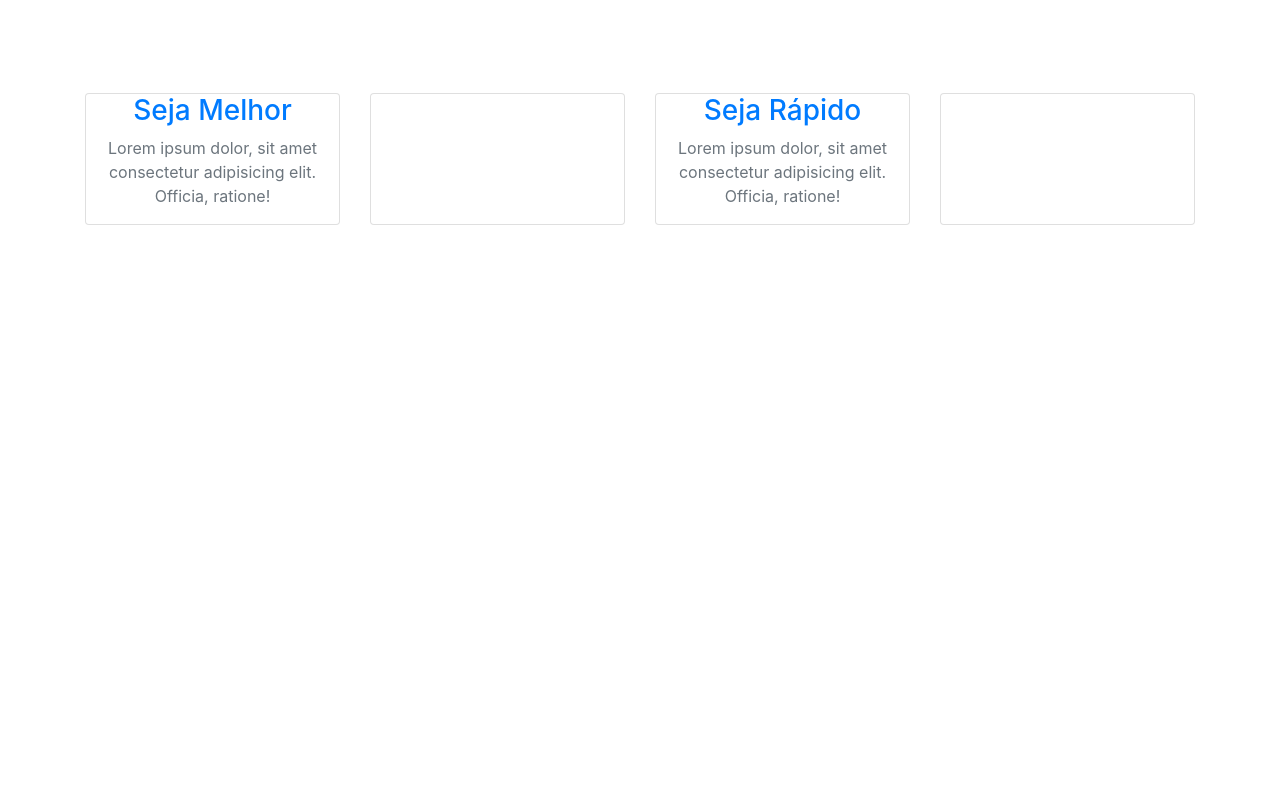
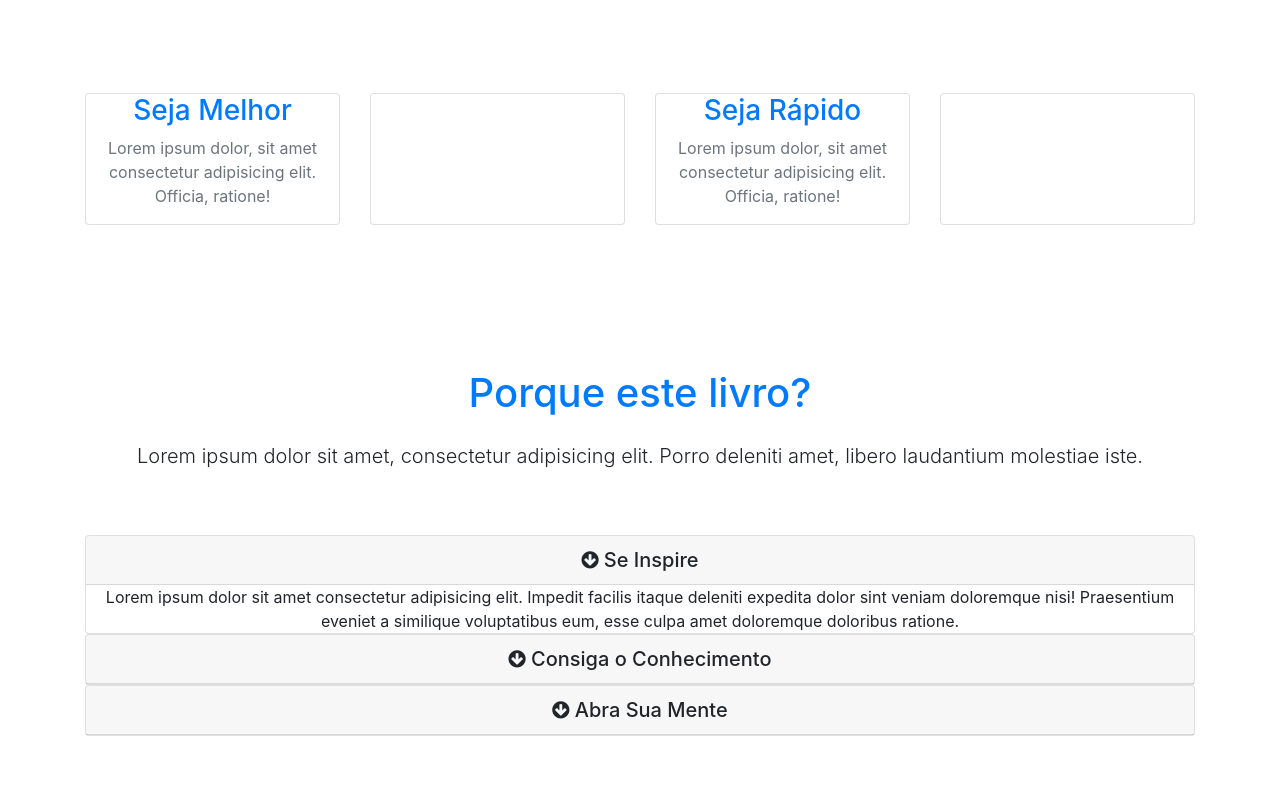
Before and after one commit to Claudiaum/bootstrap4-Mizuxe, a website: page src/index.html in a window 1280 px wide. Shown: the part 804-1591 px from the top of the page. Before the commit the page ends 1077 px from the top, so only its background shows below. Drawn offline with nearby package versions, Linux system fonts and the light colour scheme; files that its build step writes are made by us from their sources.

Commit message:
Accordion Section

```diff
--- a/src/index.html
+++ b/src/index.html
@@ -164,6 +164,101 @@
       </div>
     </section>
 
+    <!-- About / Why -->
+    <section id="about" class="my-5 py-5 text-center bg-faded">
+      <div class="container">
+        <div class="row">
+          <div class="col">
+            <div class="info-header mb-5">
+              <h1 class="text-primary pb-3">
+                Porque este livro?
+              </h1>
+              <p class="lead pb-3">
+                Lorem ipsum dolor sit amet, consectetur adipisicing elit. Porro
+                deleniti amet, libero laudantium molestiae iste.
+              </p>
+            </div>
+
+            <!-- Accordion -->
+            <div id="accordion" class="tablist">
+              <div class="card">
+                <div class="card-header" role="tab" id="heading1">
+                  <h5 class="mb-0">
+                    <div
+                      href="#collapse1"
+                      data-toggle="collapse"
+                      data-parent="#accordion"
+                    >
+                      <i class="fa fa-arrow-circle-down"></i> Se Inspire
+                    </div>
+                  </h5>
+                </div>
+
+                <div id="collapse1" class="collapse show">
+                  <div class="card-block">
+                    Lorem ipsum dolor sit amet consectetur adipisicing elit.
+                    Impedit facilis itaque deleniti expedita dolor sint veniam
+                    doloremque nisi! Praesentium eveniet a similique
+                    voluptatibus eum, esse culpa amet doloremque doloribus
+                    ratione.
+                  </div>
+                </div>
+              </div>
+              <div class="card">
+                <div class="card-header" role="tab" id="heading2">
+                  <h5 class="mb-0">
+                    <div
+                      class="collapsed"
+                      href="#collapse2"
+                      data-toggle="collapse"
+                      data-parent="#accordion"
+                    >
+                      <i class="fa fa-arrow-circle-down"></i> Consiga o
+                      Conhecimento
+                    </div>
+                  </h5>
+                </div>
+
+                <div id="collapse2" class="collapse">
+                  <div class="card-block">
+                    Lorem ipsum dolor sit amet consectetur adipisicing elit.
+                    Impedit facilis itaque deleniti expedita dolor sint veniam
+                    doloremque nisi! Praesentium eveniet a similique
+                    voluptatibus eum, esse culpa amet doloremque doloribus
+                    ratione.
+                  </div>
+                </div>
+              </div>
+              <div class="card">
+                <div class="card-header" role="tab" id="heading3">
+                  <h5 class="mb-0">
+                    <div
+                      class="collapsed"
+                      href="#collapse3"
+                      data-toggle="collapse"
+                      data-parent="#accordion"
+                    >
+                      <i class="fa fa-arrow-circle-down"></i> Abra Sua Mente
+                    </div>
+                  </h5>
+                </div>
+
+                <div id="collapse3" class="collapse">
+                  <div class="card-block">
+                    Lorem ipsum dolor sit amet consectetur adipisicing elit.
+                    Impedit facilis itaque deleniti expedita dolor sint veniam
+                    doloremque nisi! Praesentium eveniet a similique
+                    voluptatibus eum, esse culpa amet doloremque doloribus
+                    ratione.
+                  </div>
+                </div>
+              </div>
+            </div>
+          </div>
+        </div>
+      </div>
+    </section>
+
     <script src="js/jquery.min.js"></script>
     <script src="js/tether.min.js"></script>
     <script src="js/bootstrap.min.js"></script>
```
